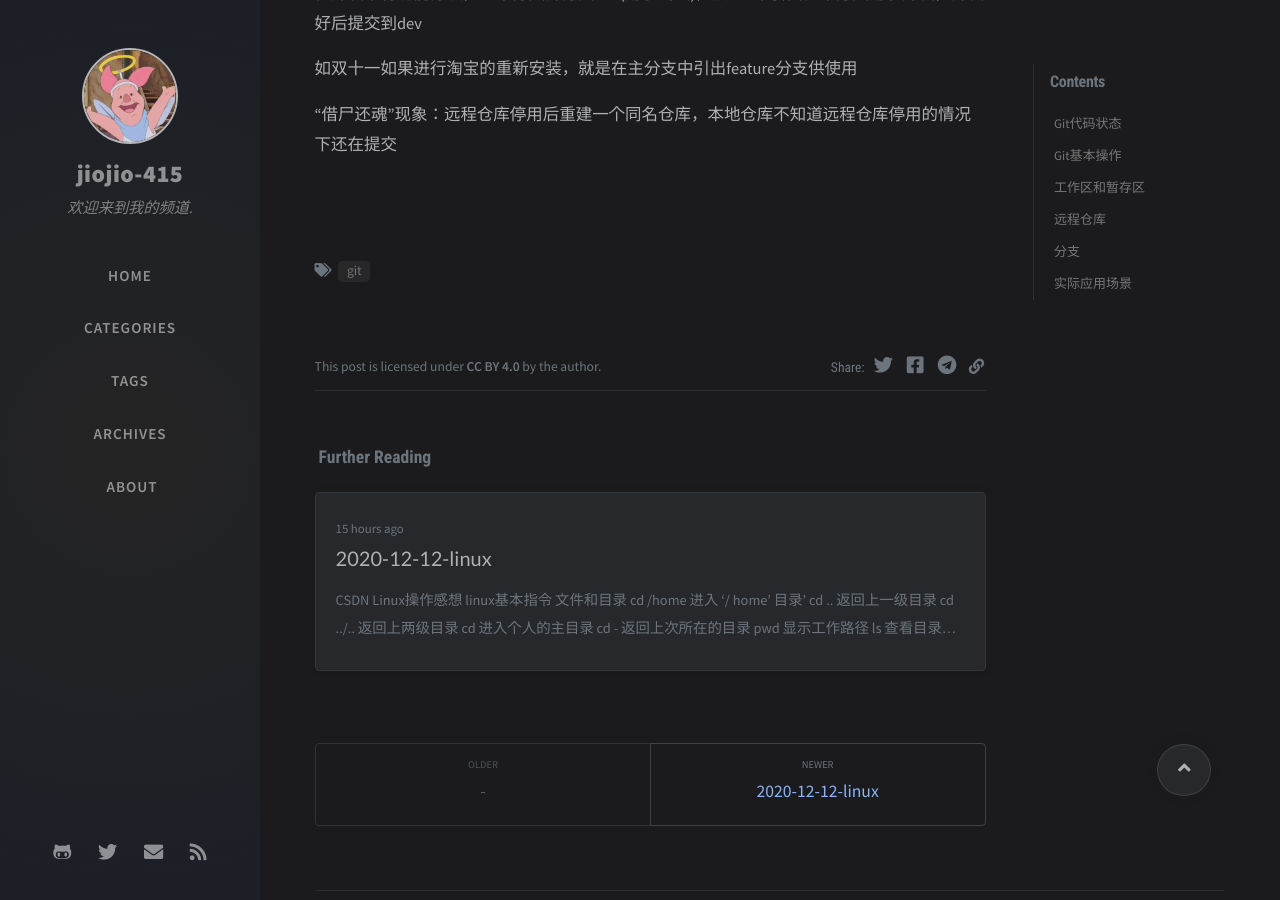
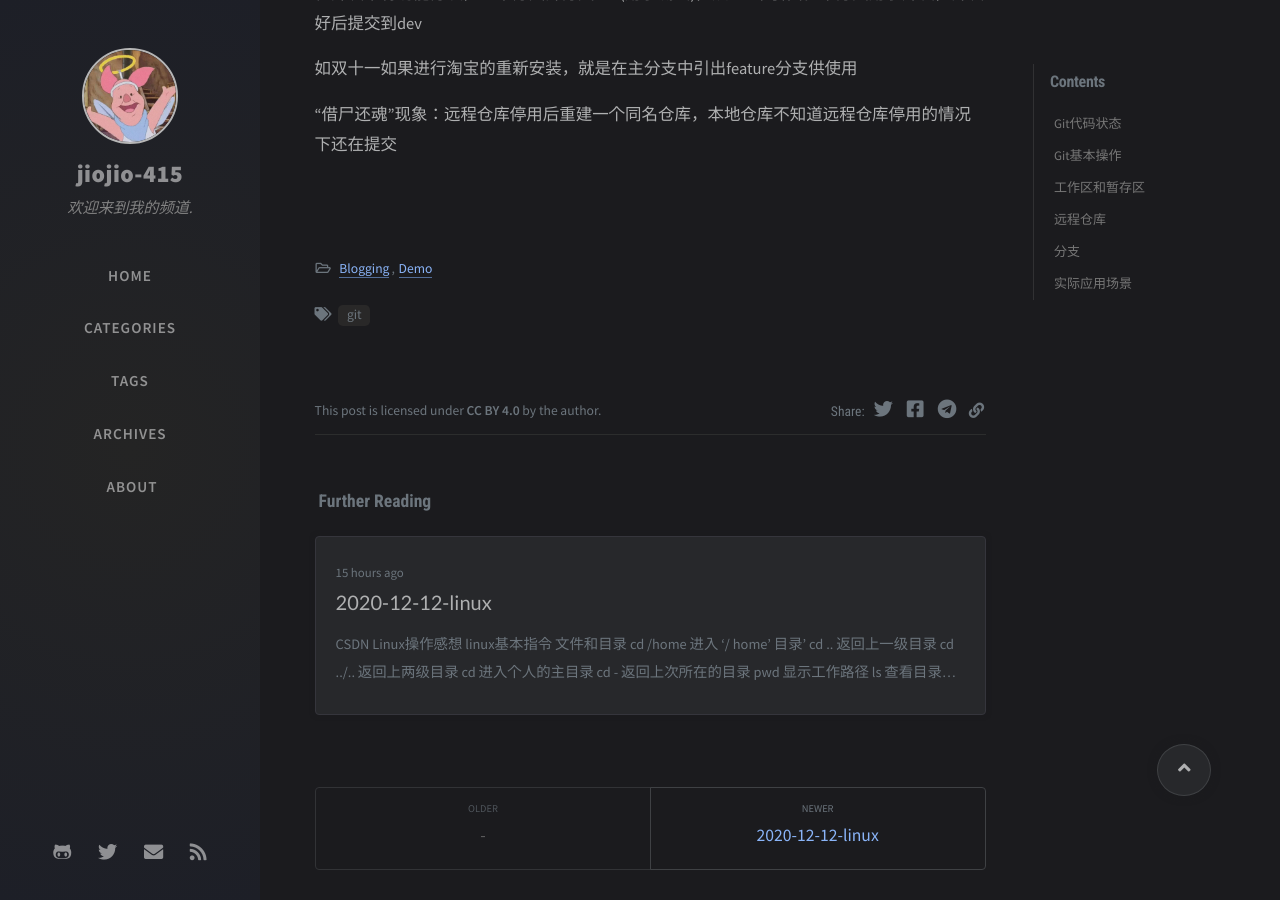
Before and after one commit to jiojio-415/jiojio-415.github.io, a Jekyll site: the page built from _posts/2020-12-14-git.md, in a window 1280 px wide and 900 px high, scrolled down 6149 px. Built offline with Jekyll 4.4.1, drawn with Linux system fonts in a browser that asks for light colours; nearby versions of some CDN libraries; comment, search, counter and statistics services are not loaded.

Commit message:
Update 2020-12-14-git.md

```diff
--- a/_posts/2020-12-14-git.md
+++ b/_posts/2020-12-14-git.md
@@ -3,6 +3,7 @@ title: 2020-12-14-git
 tags: git
 renderNumberedHeading: true
 grammar_cjkRuby: true
+categories: [Blogging, Demo]
 ---
 # Git
 
```
